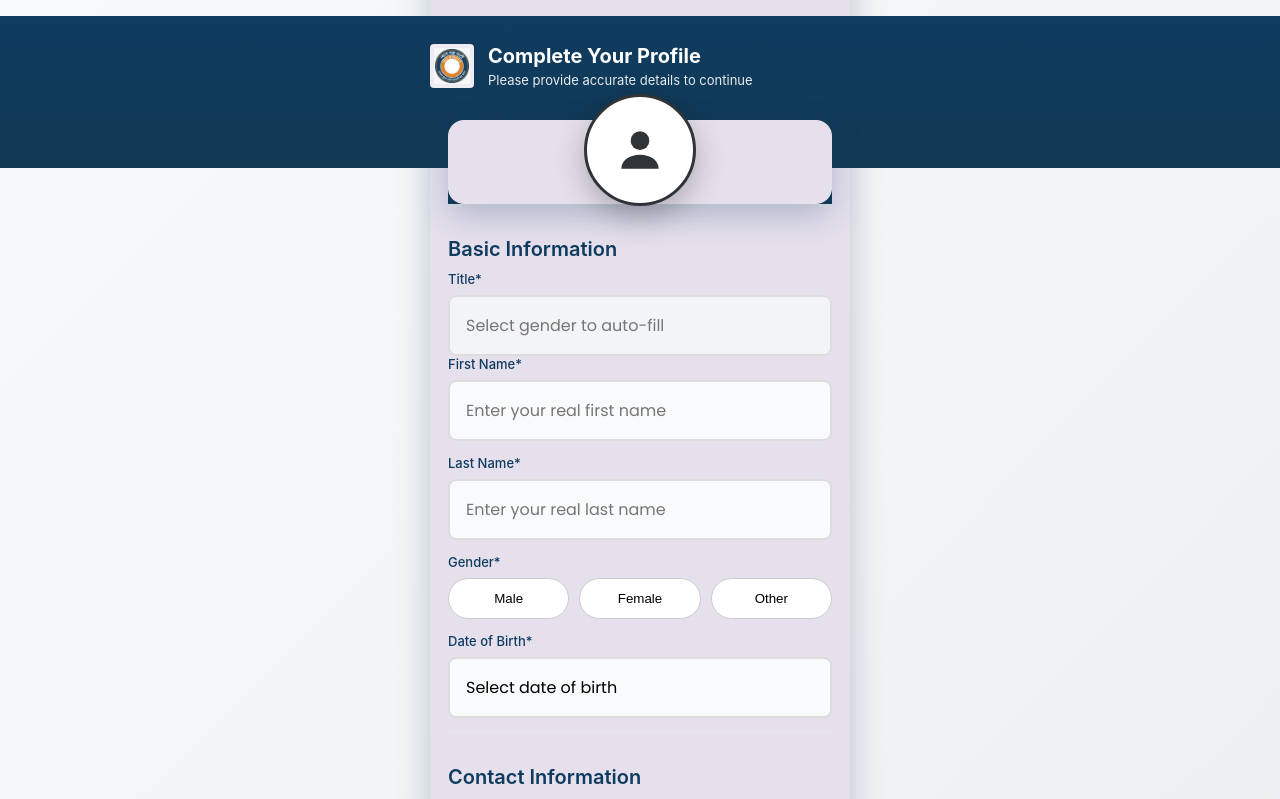
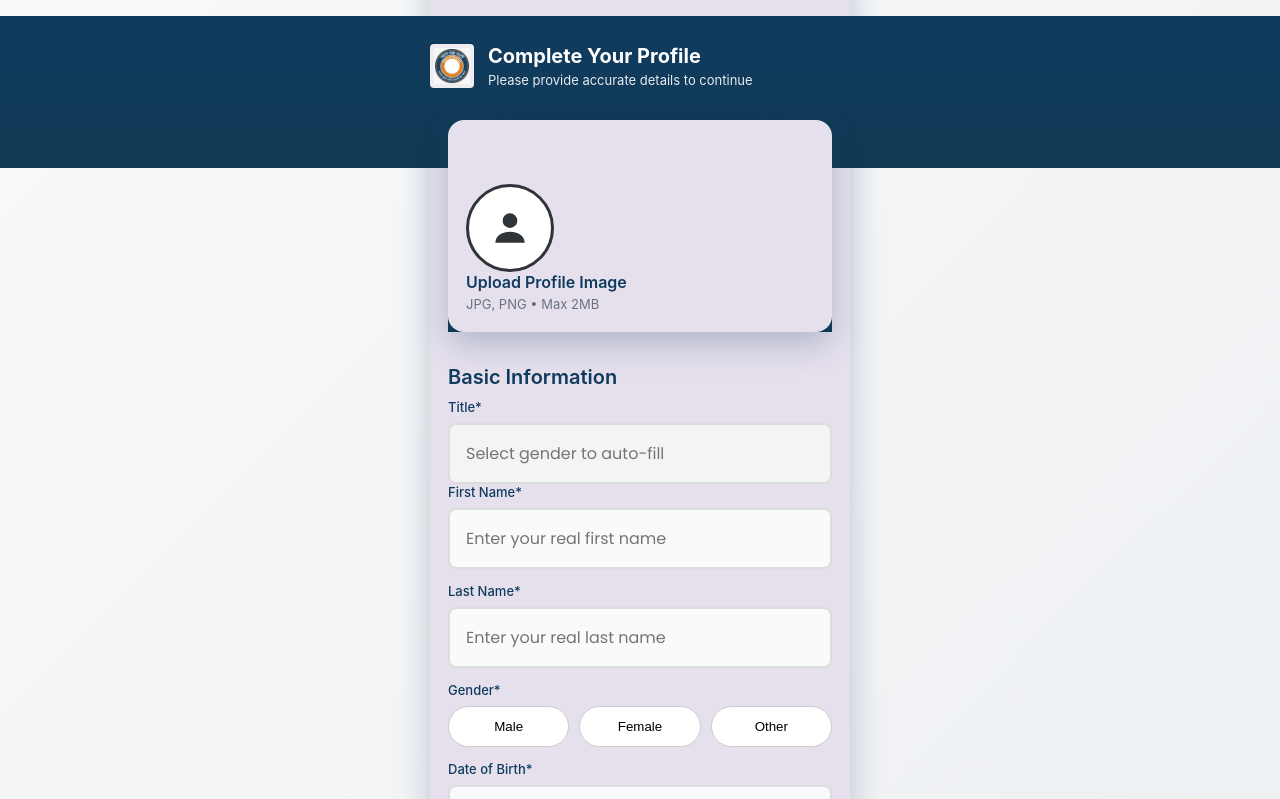
Before and after one commit to Codenexin-software-development/nyaypaksh-login, a React (Create React App) app in the folder nyay-paksh/: page /profile in a window 1280 px wide. Shown: the top 799 px of the page. Built offline with nearby package versions, Linux system fonts and the light colour scheme.

Commit message:
feat: Enhance avatar upload functionality and styling in ProfileSection

```diff
--- a/nyay-paksh/src/profile/ProfileSection.css
+++ b/nyay-paksh/src/profile/ProfileSection.css
@@ -74,15 +74,15 @@ html, body {
   z-index: 5;
 }
 .avatar-container {
-  position: absolute;
-  top: -26px;
-  left: 50%;
-  transform: translateX(-50%);
+  width: 100%;
+  display: flex;
+  justify-content: center;
+  margin-top: -55px; /* pulls avatar into header */
+  z-index: 10;
 }
-
 .avatar-circle {
-  width: 112px;
-  height: 112px;
+  width: 88px;
+  height: 88px;
   border-radius: 50%;
   background: #ffffff;
   border: 3px solid #2f3439;
@@ -90,16 +90,106 @@ html, body {
   display: flex;
   align-items: center;
   justify-content: center;
+  flex-shrink: 0;
+}
+.avatar-circle img {
+  width: 100%;
+  height: 100%;
+  border-radius: 50%;
+  object-fit: cover;
+}
+.avatar-svg {
+  width: 44px;
+  height: 44px;
+  fill: #2f3439;
+}
+/* ===== AVATAR SHEET ===== */
 
-  box-shadow: 0 10px 30px rgba(0,0,0,0.25);
+.avatar-sheet-backdrop {
+  position: fixed;
+  inset: 0;
+  background: rgba(0,0,0,0.45);
+  z-index: 999;
 }
 
-.avatar-svg {
-  width: 56px;
-  height: 56px;
-  fill: #2f3439;
+.avatar-sheet {
+  position: fixed;
+  bottom: 0;
+  left: 0;
+  right: 0;
+  background: #fff;
+  border-radius: 18px 18px 0 0;
+  padding: 20px;
 }
 
+.avatar-sheet-content {
+  text-align: center;
+}
+
+
+.upload-icon {
+  font-size: 48px;
+  color: #e08a2e;
+}
+
+.avatar-actions {
+  display: flex;
+  gap: 12px;
+  margin-top: 16px;
+}
+.avatar-upload-text {
+  display: flex;
+  flex-direction: column;
+}
+.avatar-upload-row {
+  display: flex;
+  align-items: center;
+  gap: 16px;
+
+  background: #ece8f2;
+  border-radius: 20px;
+  padding: 16px;
+
+  cursor: pointer;
+  transition: background 0.2s ease;
+}
+.avatar-upload-row:hover {
+  background: #e3deeb;
+}
+
+.avatar-title {
+  font-size: 16px;
+  font-weight: 600;
+  color: #0f3b5f;
+  margin: 0;
+}
+
+.avatar-subtitle {
+  font-size: 13px;
+  color: #6b7280;
+  margin: 4px 0 0;
+}
+.avatar-actions button {
+  flex: 1;
+  padding: 12px;
+  border-radius: 12px;
+  border: 1px solid #e08a2e;
+  background: #fff;
+  color: #e08a2e;
+  font-weight: 600;
+}
+
+.avatar-actions button:last-child {
+  background: #e08a2e;
+  color: #fff;
+}
+
+.cancel-btn {
+  margin-top: 16px;
+  border: none;
+  background: none;
+  color: #444;
+}
 
 
 
--- a/nyay-paksh/src/profile/ProfileSection.jsx
+++ b/nyay-paksh/src/profile/ProfileSection.jsx
@@ -28,7 +28,8 @@ export default function ProfileSection() {
   });
   const [profileImage, setProfileImage] = useState(null);
   const fileInputRef = useRef(null);
-
+  const cameraInputRef = useRef(null);
+  const [avatarSheetOpen, setAvatarSheetOpen] = useState(false);
   const [districts, setDistricts] = useState([]);
   const [dobOpen, setDobOpen] = useState(false);
   const [consent, setConsent] = useState(false);
@@ -119,6 +120,22 @@ const isValidEmail = (email) => {
 
     alert("Profile saved successfully!");
   };
+const handleImageSelect = (e) => {
+  const file = e.target.files[0];
+  if (!file) return;
+
+  if (!file.type.startsWith("image/")) {
+    alert("Please select a valid image");
+    return;
+  }
+
+  const reader = new FileReader();
+  reader.onloadend = () => {
+    setProfileImage(reader.result);
+    setAvatarSheetOpen(false);
+  };
+  reader.readAsDataURL(file);
+};
 
 
   return (
@@ -151,18 +168,78 @@ const isValidEmail = (email) => {
       >
 
         {/* ✅ AVATAR — THIS IS WHERE IT BELONGS */}
-        <div className="avatar-container">
-          <div className="avatar-circle">
-            <svg
-              className="avatar-svg"
-              viewBox="0 0 24 24"
-              aria-hidden="true"
+        <div
+          className="avatar-circle"
+
+  onClick={() => setAvatarSheetOpen(true)}
 >
+  {profileImage ? (
+    <img src={profileImage} alt="Profile" />
+  ) : (
+    <svg viewBox="0 0 24 24" className="avatar-svg">
       <circle cx="12" cy="8" r="4" />
       <path d="M4 20c0-4 4-6 8-6s8 2 8 6" />
     </svg>
+  )}
 </div>
+ <div className="avatar-upload-text">
+    <p className="avatar-title">Upload Profile Image</p>
+    <p className="avatar-subtitle">JPG, PNG • Max 2MB</p>
   </div>
+
+<input
+  ref={fileInputRef}
+  type="file"
+  accept="image/*"
+  hidden
+  onChange={handleImageSelect}
+/>
+
+<input
+  ref={cameraInputRef}
+  type="file"
+  accept="image/*"
+  capture="environment"
+  hidden
+  onChange={handleImageSelect}
+/>
+
+{avatarSheetOpen && (
+  <div
+    className="avatar-sheet-backdrop"
+    onClick={() => setAvatarSheetOpen(false)}
+  >
+    <motion.div
+      className="avatar-sheet"
+      initial={{ y: "100%" }}
+      animate={{ y: 0 }}
+      transition={{ duration: 0.3 }}
+      onClick={(e) => e.stopPropagation()}
+    >
+      <div className="avatar-sheet-content">
+        <div className="upload-icon">☁️</div>
+        <h3>Select</h3>
+
+        <div className="avatar-actions">
+          <button onClick={() => cameraInputRef.current.click()}>
+            Camera
+          </button>
+          <button onClick={() => fileInputRef.current.click()}>
+            Gallery
+          </button>
+        </div>
+
+        <button
+          className="cancel-btn"
+          onClick={() => setAvatarSheetOpen(false)}
+        >
+          Cancel
+        </button>
+      </div>
+    </motion.div>
+  </div>
+)}
+
 
         {/* ===== FORM STARTS HERE ===== */}
         {/* sections, fields, buttons */}
```
Lines whose indentation alone changed are shown as unchanged.
